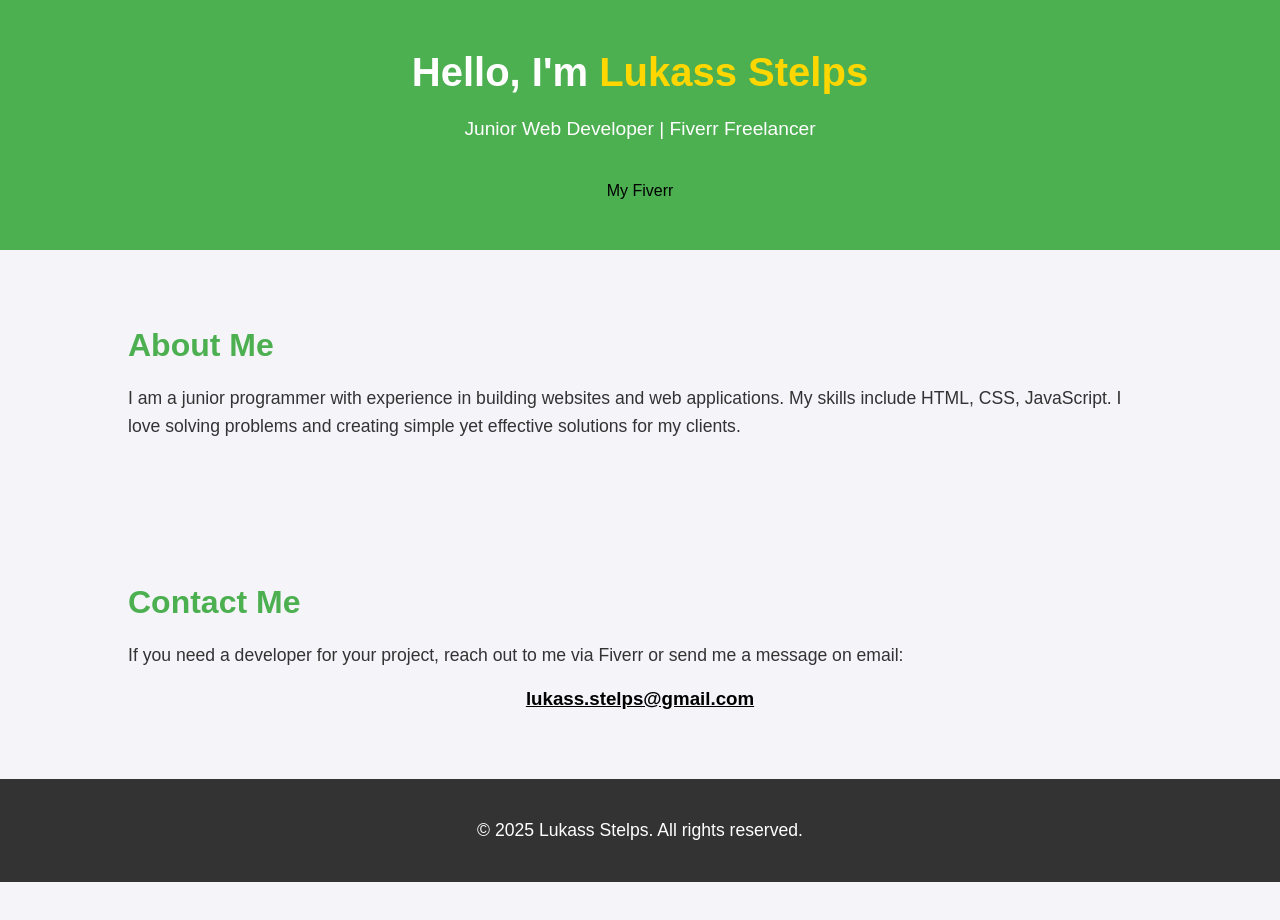
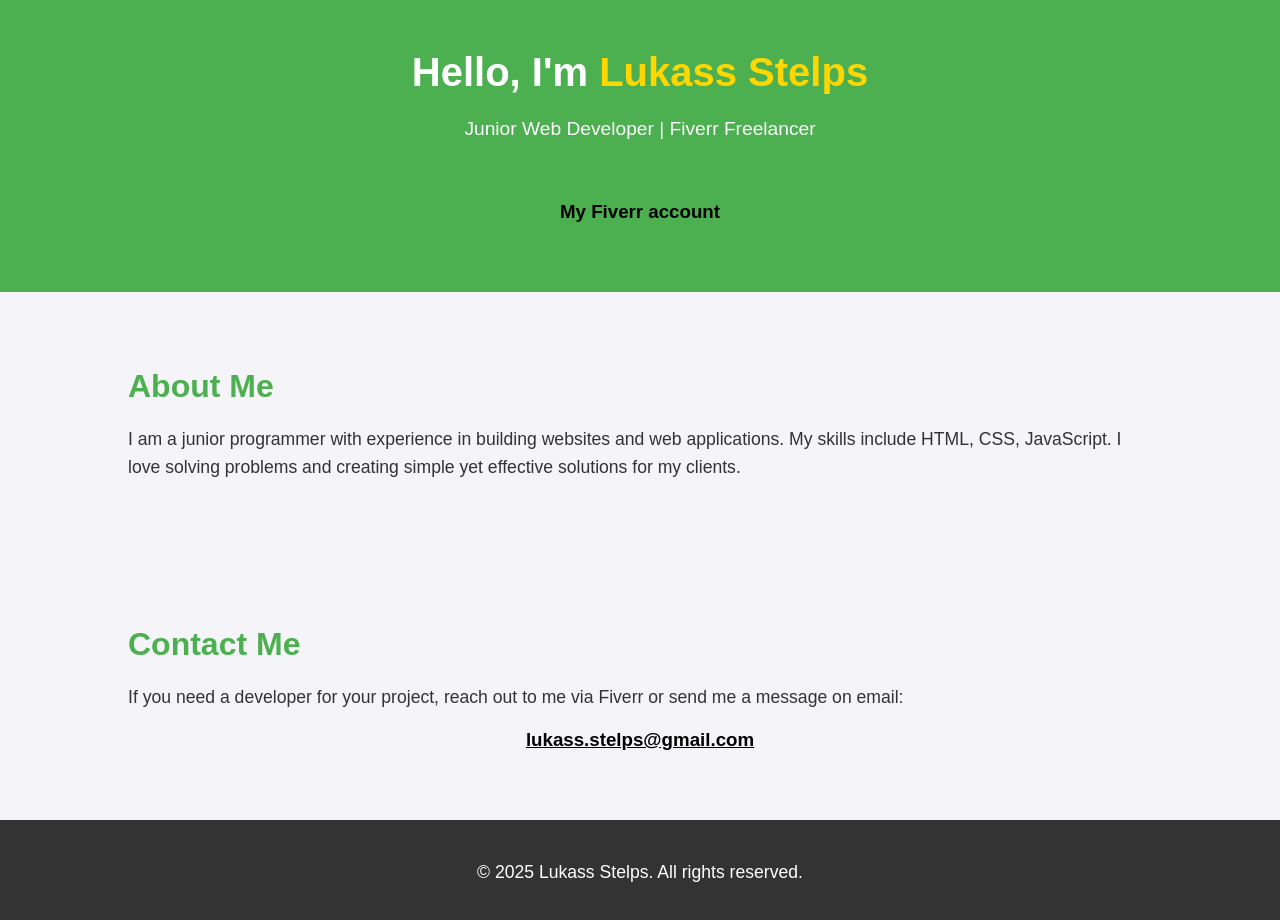
Before and after one commit to LukassPro/Lukass-S-Fiverr-Freelancer, a plain HTML site: page index.html in a window 1280 px wide. Before the commit the page ends 882 px from the top, so only its background shows below. Drawn offline with Linux system fonts and the light colour scheme.

Commit message:
Update index.html

```diff
--- a/index.html
+++ b/index.html
@@ -125,7 +125,7 @@
       <h1>Hello, I'm <span class="highlight">Lukass Stelps</span></h1>
       <p>Junior Web Developer | Fiverr Freelancer</p>
       <br>
-      <a herf= "https://www.fiverr.com/codetune">My Fiverr</a>
+      <a herf= "https://www.fiverr.com/codetune"><h3>My Fiverr account</h3></a>
     </div>
   </header>
   <section id="about">
```
